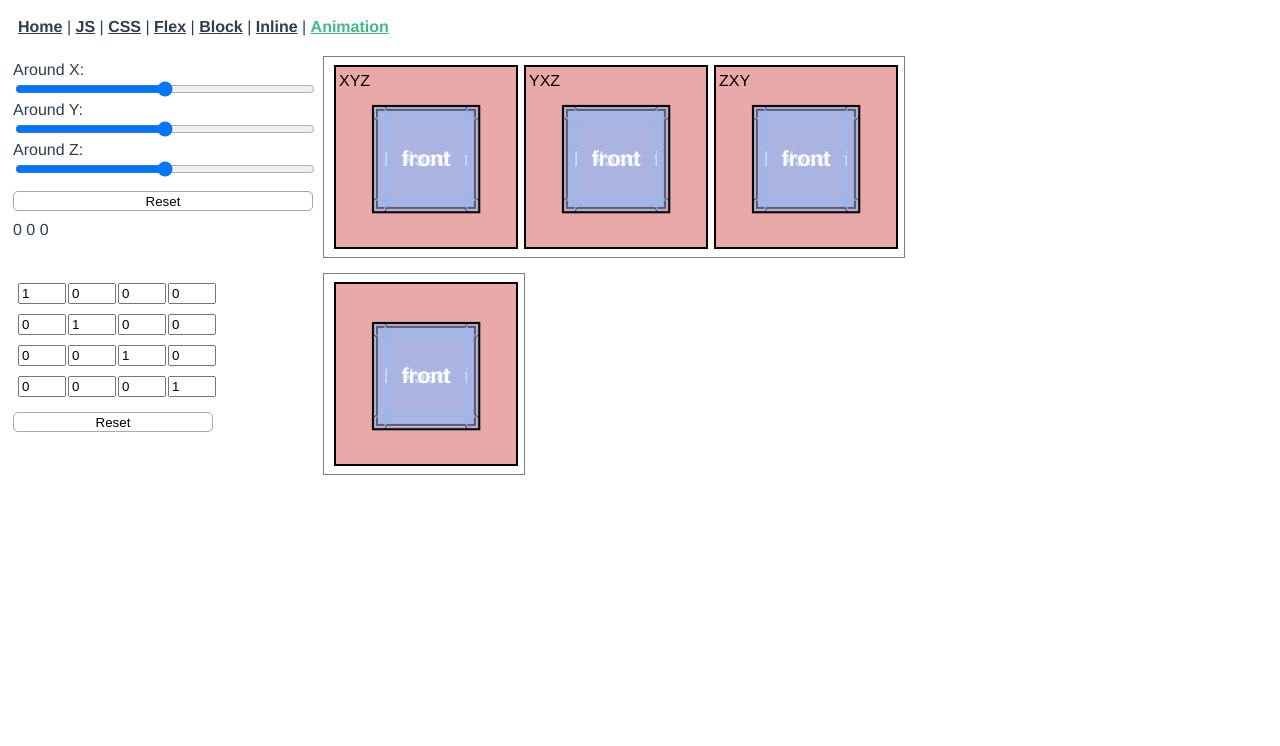
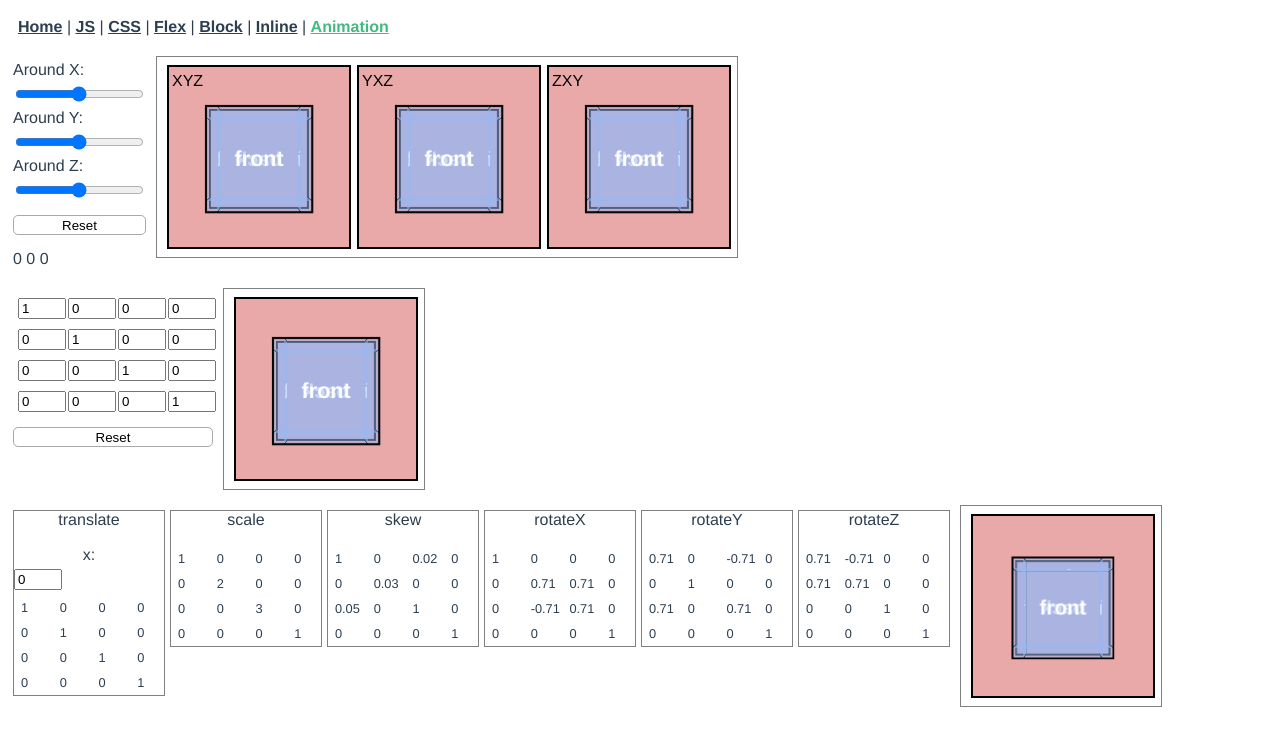
Before and after one commit to Kasimba666/pet_one, a Vue app: page /animation in a window 1280 px wide. Shown: the top 746 px of the page. Built offline with nearby package versions, Linux system fonts and the light colour scheme.

Commit message:
Trans list

```diff
--- a/src/components/views/AnimationResearch.vue
+++ b/src/components/views/AnimationResearch.vue
@@ -2,7 +2,6 @@
     <div class="AnimationResearch">
         <div class="animation-item">
             <div class="animation-control">
-                <div class="control-item">
                     <label for="alpha">Around X:</label>
                     <input id="alpha" class="input-angles" type="range" :min="minAlpha" :max="maxAlpha" v-model="cubeEuler.alpha">
                     <label for="beta">Around Y:</label>
@@ -15,7 +14,6 @@
                     > Reset
                     </button>
                     {{ cubeEuler.alpha }} {{ cubeEuler.beta }} {{ cubeEuler.gamma }}
-                </div>
             </div>
             <div class="animation-view">
                 <div class="scene">
@@ -101,58 +99,58 @@
         <div class="matrix">
             <div class="matrix-row">
                 <div class="matrix-cell">
-                    <input type="number" v-model="m.a1">
+                    <input type="number" step="0.1" v-model="m.a1">
                 </div>
                 <div class="matrix-cell">
-                    <input type="number" v-model="m.a2">
+                    <input type="number" step="0.1" v-model="m.a2">
                 </div>
                 <div class="matrix-cell">
-                    <input type="number" v-model="m.a3">
+                    <input type="number" step="0.1" v-model="m.a3">
                 </div>
                 <div class="matrix-cell">
-                    <input type="number" v-model="m.a4">
+                    <input type="number" step="0.1" v-model="m.a4">
                 </div>
             </div>
             <div class="matrix-row">
                 <div class="matrix-cell">
-                    <input type="number" v-model="m.b1">
+                    <input type="number" step="0.1" v-model="m.b1">
                 </div>
                 <div class="matrix-cell">
-                    <input type="number" v-model="m.b2">
+                    <input type="number" step="0.1" v-model="m.b2">
                 </div>
                 <div class="matrix-cell">
-                    <input type="number" v-model="m.b3">
+                    <input type="number" step="0.1" v-model="m.b3">
                 </div>
                 <div class="matrix-cell">
-                    <input type="number" v-model="m.b4">
+                    <input type="number" step="0.1" v-model="m.b4">
                 </div>
             </div>
             <div class="matrix-row">
                 <div class="matrix-cell">
-                    <input type="number" v-model="m.c1">
+                    <input type="number" step="0.1" v-model="m.c1">
                 </div>
                 <div class="matrix-cell">
-                    <input type="number" v-model="m.c2">
+                    <input type="number" step="0.1" v-model="m.c2">
                 </div>
                 <div class="matrix-cell">
-                    <input type="number" v-model="m.c3">
+                    <input type="number" step="0.1" v-model="m.c3">
                 </div>
                 <div class="matrix-cell">
-                    <input type="number" v-model="m.c4">
+                    <input type="number" step="0.1" v-model="m.c4">
                 </div>
             </div>
             <div class="matrix-row">
                 <div class="matrix-cell">
-                    <input type="number" v-model="m.d1">
+                    <input type="number" step="0.005" v-model="m.d1">
                 </div>
                 <div class="matrix-cell">
-                    <input type="number" v-model="m.d2">
+                    <input type="number" step="0.005" v-model="m.d2">
                 </div>
                 <div class="matrix-cell">
-                    <input type="number" v-model="m.d3">
+                    <input type="number" step="0.005" v-model="m.d3">
                 </div>
                 <div class="matrix-cell">
-                    <input type="number" v-model="m.d4">
+                    <input type="number" step="0.1" v-model="m.d4">
                 </div>
             </div>
         </div>
@@ -168,6 +166,62 @@
                     <div class="scene-label"></div>
                     <div class="plane"></div>
                     <div class="cube" :style="{transform:  transformM}">
+                        <div class="face front">
+                            <div class="face-text">front</div>
+                        </div>
+                        <div class="face back">
+                            <div class="face-text">back</div>
+                        </div>
+                        <div class="face left">
+                            <div class="face-text">left</div>
+                        </div>
+                        <div class="face right">
+                            <div class="face-text">right</div>
+                        </div>
+                        <div class="face top">
+                            <div class="face-text">top</div>
+                        </div>
+                        <div class="face bottom">
+                            <div class="face-text">bottom</div>
+                        </div>
+
+                    </div>
+                </div>
+
+            </div>
+        </div>
+        <div class="animation-item">
+            <div class="animation-control">
+                <div class="trans-list ">
+                    <template v-if="transList.length>0">
+                        <div class="trans-item" v-for="(item, t) of transList" :key="t">
+                            <div class="trans-title">
+                                {{item.type}}
+                            </div>
+                            <div class="trans-values" v-if="item.type === 'translate'">
+                                <div class="trans-value-label">x: </div>
+                                <div class="trans-value">
+                                    <input class="trans-value-input" type="number" v-model="item.value.x">
+                                </div>
+                            </div>
+                            <div class="trans-matrix">
+                                <div class="trans-matrix-column" v-for="(row, j) of item.m" :key="j">
+                                    <div class="trans-matrix-cell" v-for="(cell, i) of row" :key="i">
+                                        {{ cell }}
+                                    </div>
+                                </div>
+                            </div>
+                        </div>
+
+                    </template>
+
+                </div>
+            </div>
+            <div class="animation-view">
+                <div class="scene">
+                    <div class="scene-label"></div>
+                    <div class="plane"></div>
+                    <div class="cube" :style="{}">
                         <div class="face front">
                             <div class="face-text">front</div>
                         </div>
@@ -231,24 +285,89 @@ export default {
     methods: {
       init() {
         this.customM = this.getIdentityMatrix(4);
-        this.transList[0] = {type: 'translate', value: {x: 0, y: 0}};
-        this.transList[0]['matrix'] = this.getMatrixTranslate(this.transList[0].value.x, this.transList[0].value.y);
+        this.transList.push({type: 'translate', value: {x: 0, y: 0, z: 0}, m: [],});
+        this.transList.push({type: 'scale', value: {x: 1, y: 2, z: 3}, m: [],});
+        this.transList.push({type: 'skew', value: {ax: 1, ay: 2, az: 3}, m: [],});
+        this.transList.push({type: 'rotateX', value: {a: 45}, m: [],});
+        this.transList.push({type: 'rotateY', value: {a: 45}, m: [],});
+        this.transList.push({type: 'rotateZ', value: {a: 45}, m: [],});
       },
-      getMatrixTranslate(x, y) {
+      getMatrixTranslate(x, y, z) {
         let newM = this.getIdentityMatrix(4);
-
+        newM[3][0] = x;
+        newM[3][1] = y;
+        newM[3][2] = z;
+        return newM;
       },
-      getMatrixSkew(x, y) {
-
+      getMatrixScale(x, y, z) {
+          let newM = this.getIdentityMatrix(4);
+          newM[0][0] = x;
+          newM[1][1] = y;
+          newM[2][2] = z;
+          return newM;
+      },
+      getMatrixSkew(ax, ay, az) {
+          let newM = this.getIdentityMatrix(4);
+          newM[2][0] = Math.tan(ax * Math.PI / 180).toFixed(2);
+          newM[1][1] = Math.tan(ay * Math.PI / 180).toFixed(2);
+          newM[0][2] = Math.tan(az * Math.PI / 180).toFixed(2);
+          return newM;
       },
       getMatrixRotateX(a) {
-
+          let newM = this.getIdentityMatrix(4);
+          newM[1][1] = Math.cos(a * Math.PI / 180).toFixed(2);
+          newM[1][2] = -Math.sin(a * Math.PI / 180).toFixed(2);
+          newM[2][1] = Math.sin(a * Math.PI / 180).toFixed(2);
+          newM[2][2] = Math.cos(a * Math.PI / 180).toFixed(2);
+          return newM;
       },
       getMatrixRotateY(a) {
+          let newM = this.getIdentityMatrix(4);
+          newM[0][0] = Math.cos(a * Math.PI / 180).toFixed(2);
+          newM[0][2] = Math.sin(a * Math.PI / 180).toFixed(2);
+          newM[2][0] = -Math.sin(a * Math.PI / 180).toFixed(2);
+          newM[2][2] = Math.cos(a * Math.PI / 180).toFixed(2);
+          return newM;
 
       },
       getMatrixRotateZ(a) {
-
+          let newM = this.getIdentityMatrix(4);
+          newM[0][0] = Math.cos(a * Math.PI / 180).toFixed(2);
+          newM[0][1] = Math.sin(a * Math.PI / 180).toFixed(2);
+          newM[1][0] = -Math.sin(a * Math.PI / 180).toFixed(2);
+          newM[1][1] = Math.cos(a * Math.PI / 180).toFixed(2);
+          return newM;
+      },
+      recalcMatricies() {
+          for (let i = 0; i < this.transList.length; i++) {
+              switch (this.transList[i].type) {
+                  case 'translate': {
+                      this.transList[i].m = this.getMatrixTranslate(this.transList[i].value.x, this.transList[i].value.y, this.transList[i].value.z);
+                      break;
+                  };
+                  case 'scale': {
+                      this.transList[i].m = this.getMatrixScale(this.transList[i].value.x, this.transList[i].value.y, this.transList[i].value.z);
+                      break;
+                  };
+                  case 'skew': {
+                      this.transList[i].m = this.getMatrixSkew(this.transList[i].value.ax, this.transList[i].value.ay, this.transList[i].value.az);
+                      break;
+                  };
+                  case 'rotateX': {
+                      this.transList[i].m = this.getMatrixRotateX(this.transList[i].value.a);
+                      break;
+                  };
+                  case 'rotateY': {
+                      this.transList[i].m = this.getMatrixRotateY(this.transList[i].value.a);
+                      break;
+                  };
+                  case 'rotateZ': {
+                      this.transList[i].m = this.getMatrixRotateZ(this.transList[i].value.a);
+                      break;
+                  };
+                  default: {}
+              }
+              }
       },
       getIdentityMatrix(l) {
         let newMatrix = [];
@@ -277,6 +396,7 @@ export default {
     },
     mounted() {
       this.init();
+      this.recalcMatricies();
     },
 }
 </script>
@@ -307,7 +427,7 @@ export default {
     //padding: 5px;
 
     .animation-control {
-      width: 300px;
+      width: auto;
       height: auto;
       display: flex;
       flex-flow: column nowrap;
@@ -434,7 +554,7 @@ export default {
   }
 
   .input-angles {
-    width: 100%;
+    width: auto;
   }
     input {
     width: 100%;
@@ -463,5 +583,83 @@ export default {
           padding: 5px;
       }
   }
+  .trans-list {
+      width: auto;
+      height: auto;
+      display: flex;
+      flex-flow: row wrap;
+      justify-content: flex-start;
+      align-items: flex-start;
+      gap: 5px;
+
+      .trans-item {
+          width: 150px;
+          height: auto;
+          display: flex;
+          flex-flow: column nowrap;
+          justify-content: flex-start;
+          align-items: center;
+          gap: 5px;
+          border: 1px solid hsla(0, 0%, 50%, 1);
+
+          .trans-title {
+              width: 100%;
+              height: 30px;
+              display: flex;
+              flex-flow: column nowrap;
+              justify-content: flex-start;
+              align-items: center;
+              gap: 5px;
+          }
+          .trans-values {
+              width: 100%;
+              display: flex;
+              flex-flow: column nowrap;
+              justify-content: flex-start;
+              align-items: center;
+              gap: 5px;
+
+              .trans-value-label {
+
+              }
+              .trans-value {
+                  width: 100%;
+                  height: auto;
+
+                  .trans-value-input {
+                  width: 40px;
+                  }
+              }
+
+          }
+          .trans-matrix {
+              width: 100%;
+              height: auto;
+              display: flex;
+              flex-flow: row nowrap;
+              justify-content: flex-start;
+              align-items: center;
+              gap: 5px;
+
+              .trans-matrix-column {
+                  position: relative;
+                  width: 100%;
+                  height: auto;
+                  display: flex;
+                  flex-flow: column nowrap;
+                  justify-content: flex-start;
+                  align-items: center;
+
+              }
+              .trans-matrix-cell {
+                  //flex: 1 1 auto;
+                  width: 20px;
+                  padding: 5px;
+                  font-size: 0.8rem;
+              }
+
+          }
+      }
+  }
 }
 </style>
```
